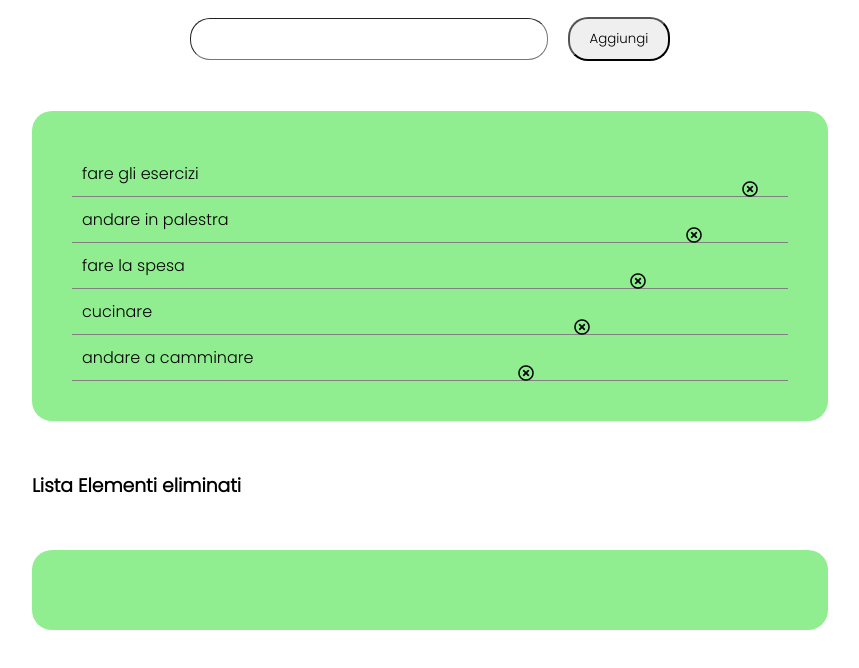
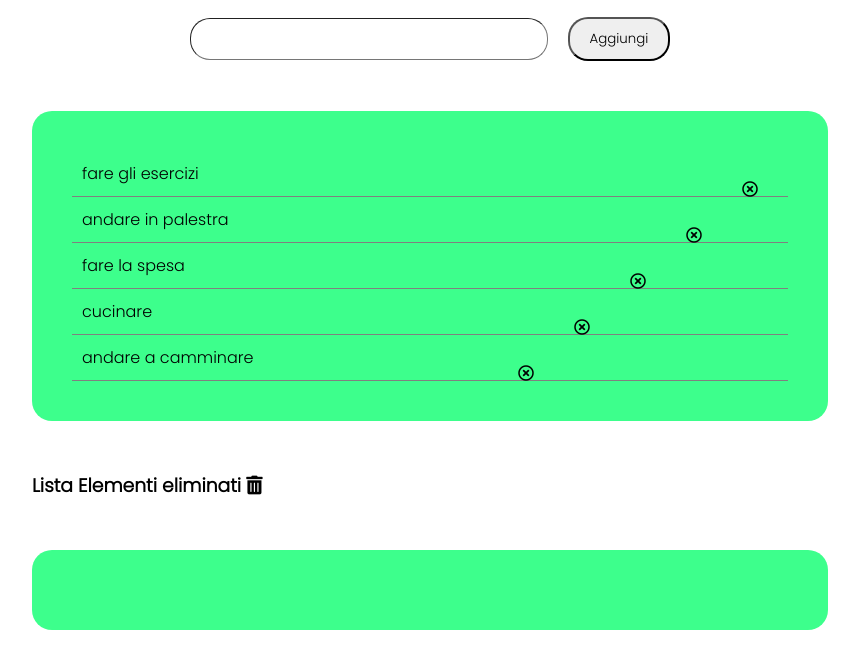
Before and after one commit to saragorleta/vue-todolist, a plain HTML site: page index.html in a window 1280 px wide. Shown: the part 88-756 px from the top of the page, without its empty margins (210-1069 px from the left). Drawn offline with nearby package versions, Linux system fonts and the light colour scheme.

Commit message:
corretto color

```diff
--- a/css/style.css
+++ b/css/style.css
@@ -34,8 +34,11 @@
   border-radius:20px;
   cursor:pointer;
 }
+button:hover{
+  background-color: lightgrey;
+}
 .todos-container{
-  background-color: lightgreen;
+  background-color:#3DFF8C;
   border-radius: 20px;
   border-width: 1px;
   margin:50px;
--- a/index.html
+++ b/index.html
@@ -34,7 +34,7 @@
     </ul>
   </div>
 
-  <h3>Lista Elementi eliminati</h3>
+  <h3>Lista Elementi eliminati <i class="fas fa-trash-alt"></i></h3>
 
   <div class=todos-container>
     <ul>
```
